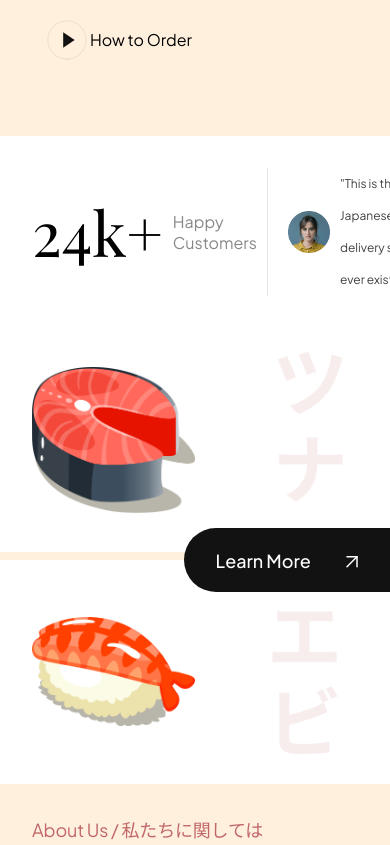
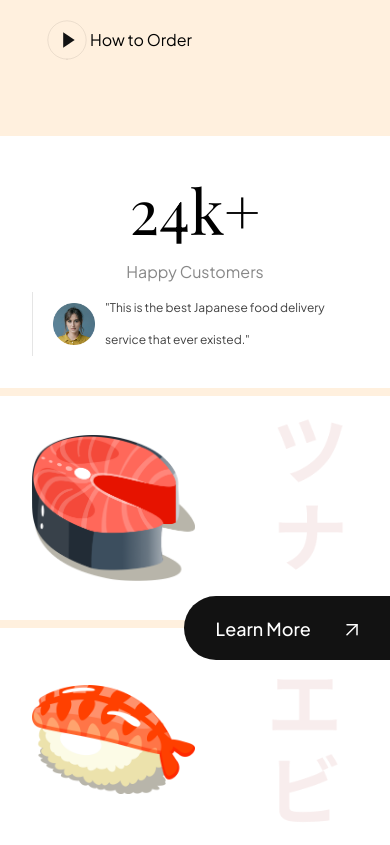
Before and after one commit to napatsawan-az/sushi-web, a website built with Vite: page index.html in a window 390 px wide. Shown: the part 1080-1925 px from the top of the page. Built offline with nearby package versions, Linux system fonts and the light colour scheme; files whose address does not match are found by name.

Commit message:
Fix media query in Hero section and Fix Footer css

```diff
--- a/css/sections/footer.css
+++ b/css/sections/footer.css
@@ -1,6 +1,6 @@
 .footer {
   width: 100%;
-  padding: 20px, 40px;
+  padding: 20px 40px;
   background: var(--color-white);
   flex-wrap: wrap;
   gap: 20px;
--- a/css/sections/hero.css
+++ b/css/sections/hero.css
@@ -171,6 +171,10 @@
 
     transform: matrix(1, 0.05, 0, 1.25, 0, 0) !important;
   }
+
+  .hero-content__testimonial {
+    border-bottom: 8px solid var(--color-creamson);
+  }
 }
 
 @media screen and (max-width: 750px) {
@@ -205,5 +209,9 @@
   .hero-content__testimonial {
     padding: 32px;
   }
+
+  .hero-content__customer {
+    flex-direction: column;
+  }
 }
 /* END: hero media queries */
```
